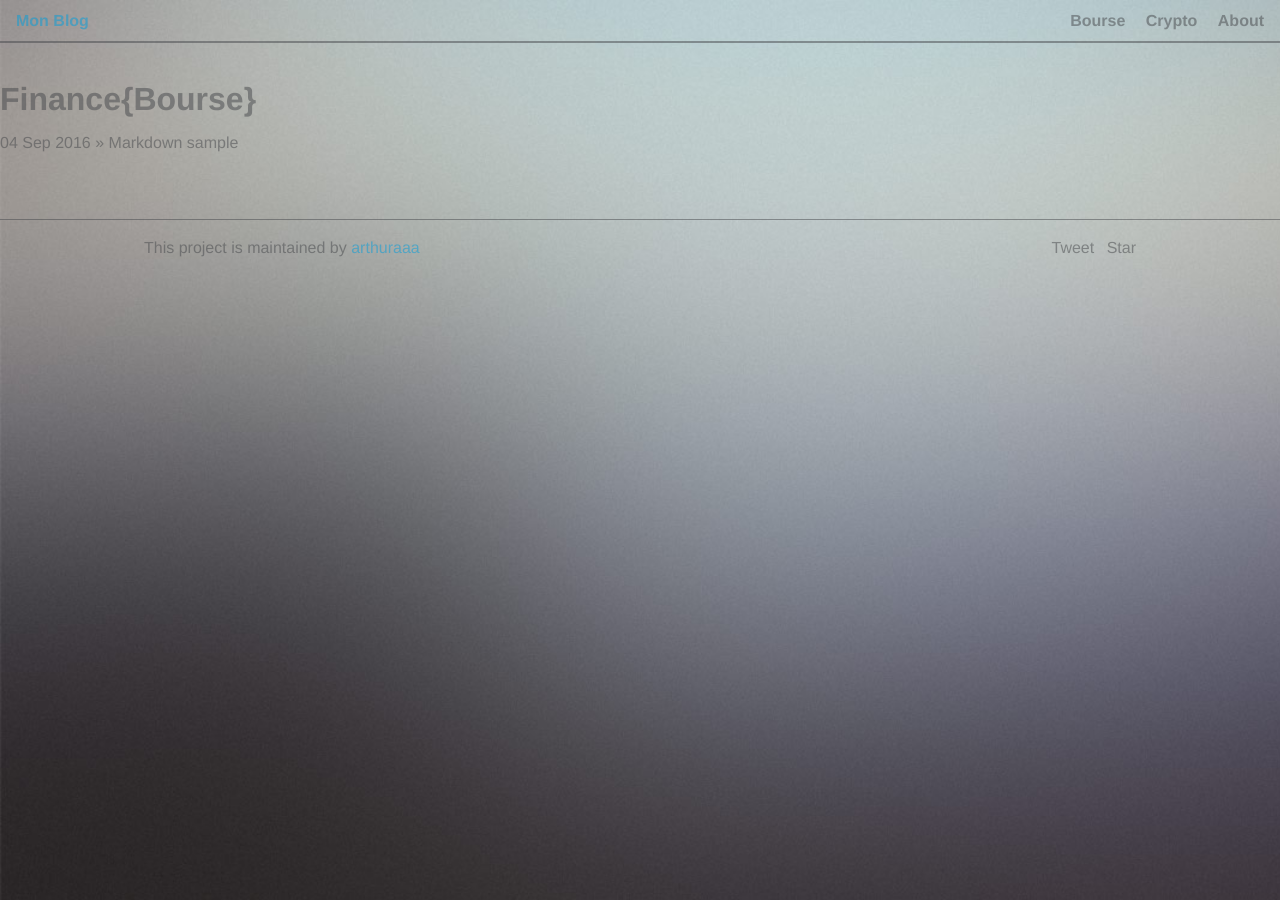
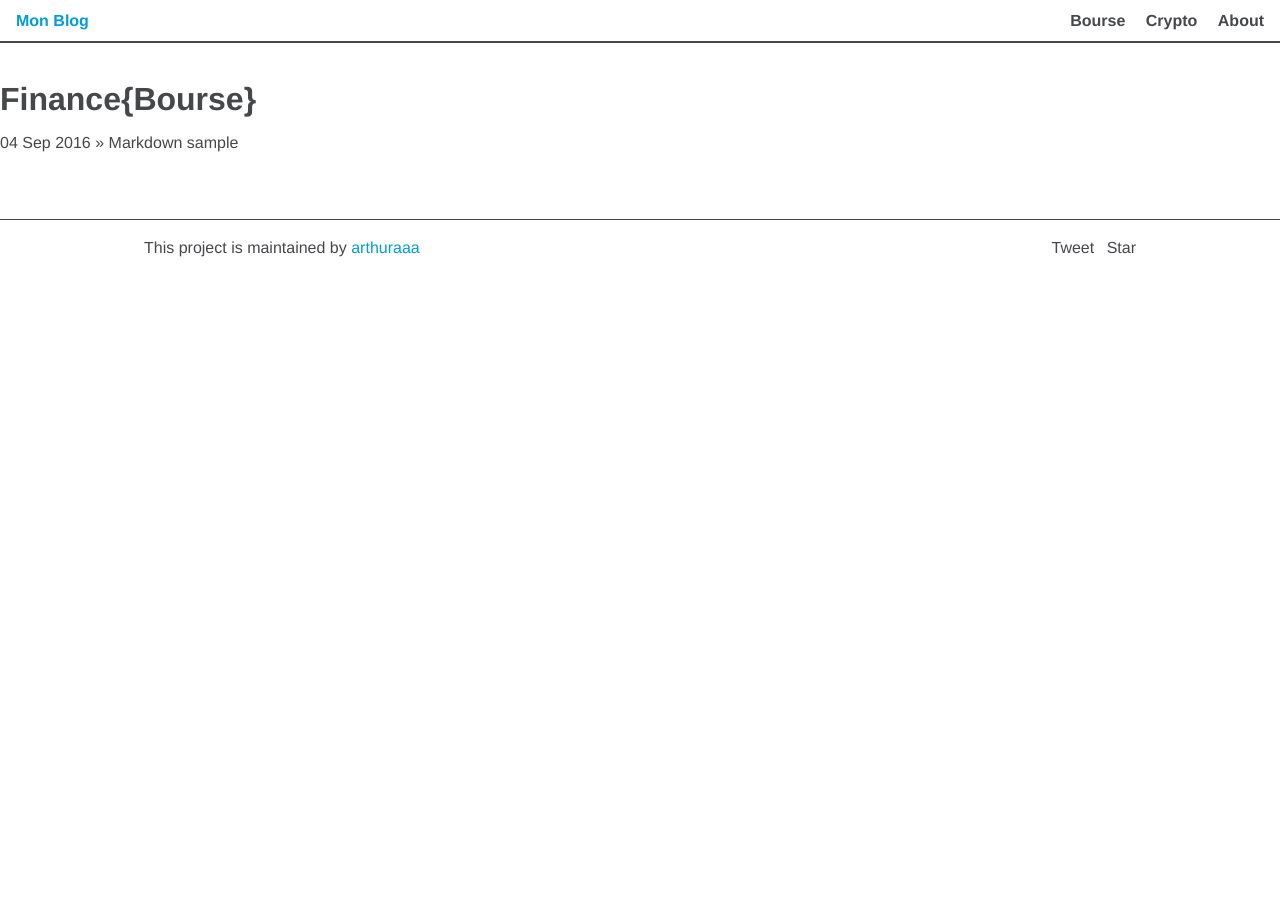
Before and after one commit to arthuraaa/arthuraaa.github.io, a Jekyll site: the page built from Bourse.html, in a window 1280 px wide. Built offline with Jekyll 4.4.1, drawn with Linux system fonts in a browser that asks for light colours; comment, search, counter and statistics services are not loaded.

Commit message:
edit commit

```diff
--- a/_config.yml
+++ b/_config.yml
@@ -19,7 +19,9 @@ baseurl: "" # the subpath of your site, e.g. /blog
 url: "" # the base hostname & protocol for your site, e.g. http://example.com
 github_repo: website # the GitHub repo name for your project
 github_username: arthuraaa
-url: "https://arthuraaa.github.io/website/" # the base hostname & protocol for your site, e.g. http://example.com
+url: "https://arthuraaa.github.io/" # the base hostname & protocol for your site, e.g. http://example.com
+
+background: https://arthuraaa.github.io/assets/images/background_01.jpg
 
 # Optional social link, you can choose from the following options:
 # twitter (default), instagram, medium, or dribbble
--- a/_layouts/default.html
+++ b/_layouts/default.html
@@ -1,7 +1,5 @@
 <!DOCTYPE html>
 <html>
-
-
 
 
   {% include head.html %}
@@ -20,17 +18,4 @@
 
   </body>
 
-    <head>
-    <style>
-    body {
-      background-image: url('{{ site.baseurl }}/assets/images/background_01.jpg');
-      background-repeat: no-repeat;
-      background-attachment: fixed;
-      background-size: cover;
-      opacity: 0.5;
-
-    }
-    </style>
-    </head>
-
 </html>
```
